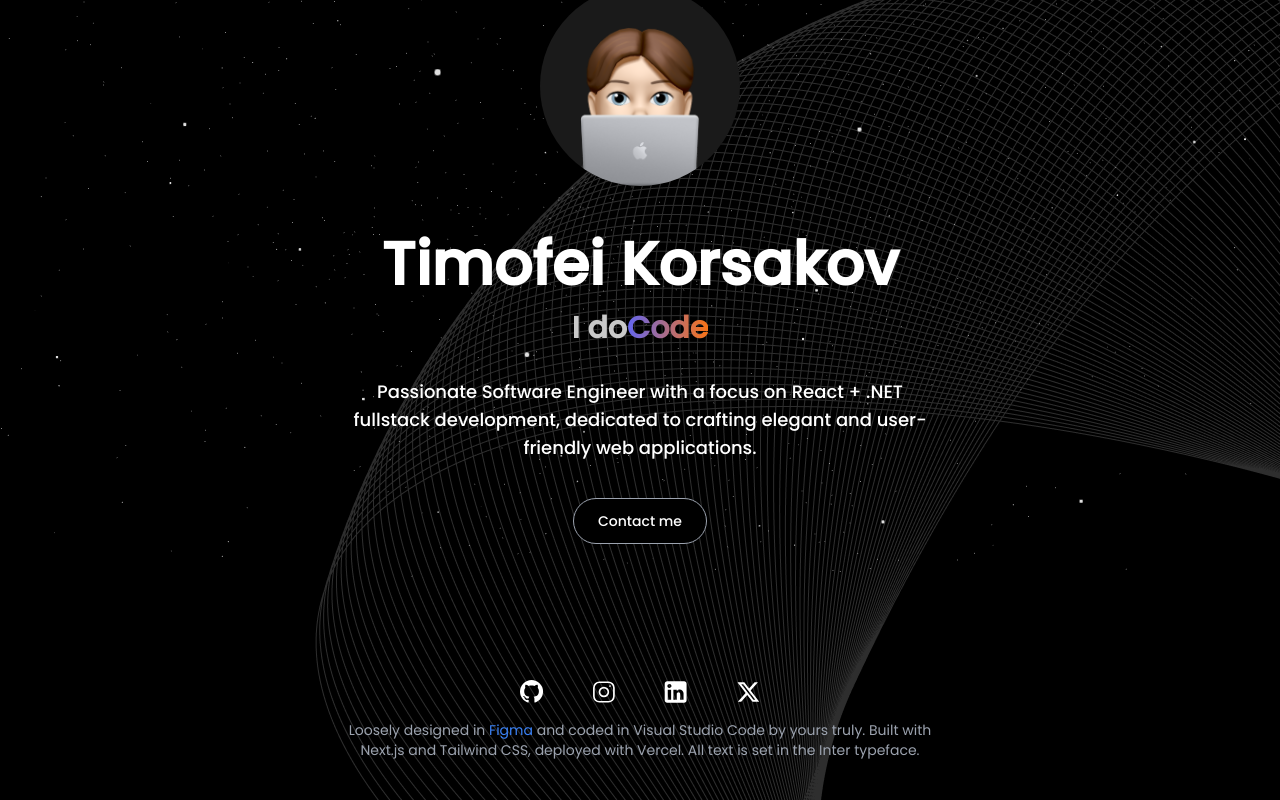
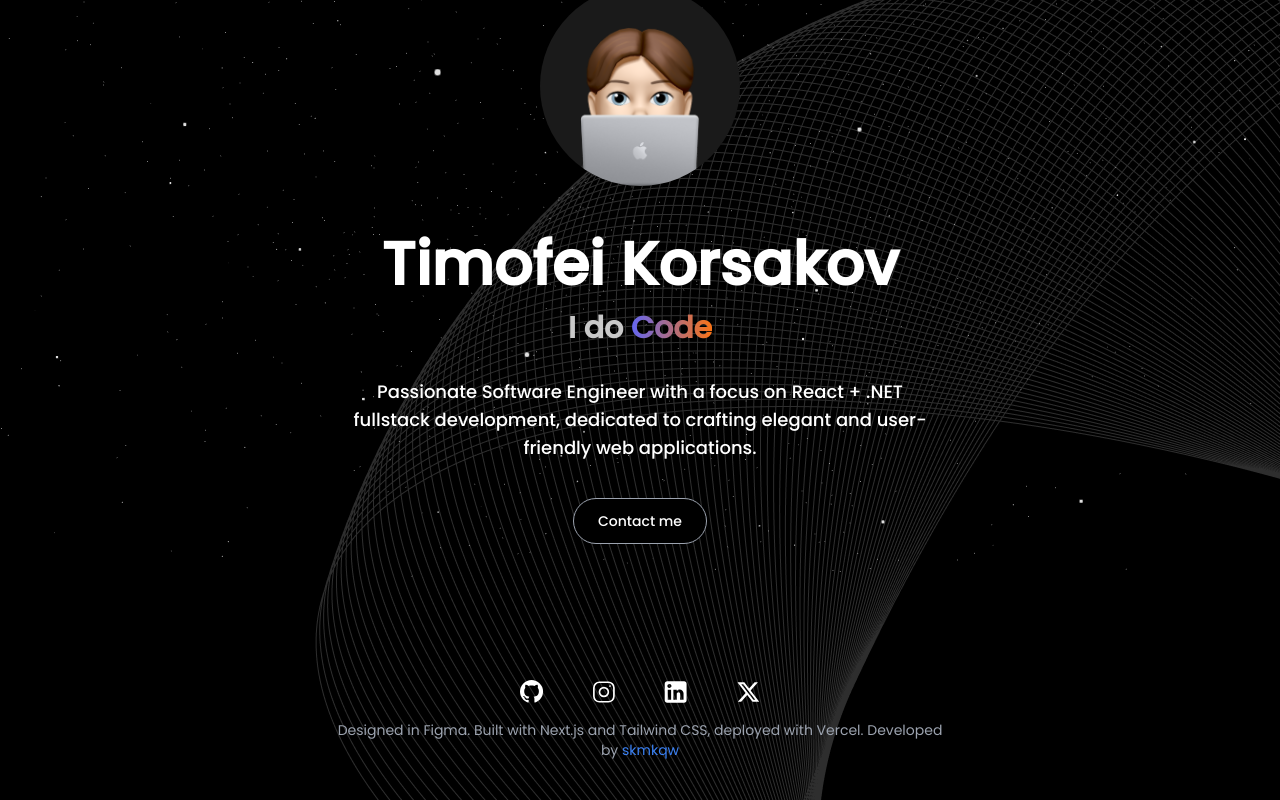
Before and after one commit to skmkqw/Portfolio, a Next.js app: page / in a window 1280 px wide. Shown: the part 222-1022 px from the top of the page. Built offline with nearby package versions, Linux system fonts and the light colour scheme.

Commit message:
small adjustments

```diff
--- a/components/shared/Footer.tsx
+++ b/components/shared/Footer.tsx
@@ -1,4 +1,6 @@
 import { Container, SocialIcons } from "@/components";
+import React from "react";
+import Link from "next/link";
 
 export default function Footer() {
     return (
@@ -7,9 +9,9 @@ export default function Footer() {
                 <div className="max-w-2xl text-center flex flex-col items-center">
                     <SocialIcons />
                     <p className="mt-4 text-sm text-gray-400 px-6">
-                        Loosely designed in <span className="text-blue-500">Figma</span> and coded in Visual Studio Code
-                        by yours truly. Built with Next.js and Tailwind CSS, deployed with Vercel. All text is set in
-                        the Inter typeface.
+                        Designed in Figma. Built with Next.js and Tailwind CSS, deployed with Vercel. Developed by <Link
+                        href="https://github.com/skmkqw"
+                        className="text-blue-500">skmkqw</Link>
                     </p>
                 </div>
             </footer>
--- a/components/shared/HeroSection.tsx
+++ b/components/shared/HeroSection.tsx
@@ -8,9 +8,8 @@ export default function HeroSection() {
                    className="bg-[#1A1A1A] rounded-full" />
             <Title text="Timofei Korsakov" className="mt-12 text-4xl md:text-5xl lg:text-6xl" />
             <p className="font-semibold text-[#C9C9C9] text-xl md:text-2xl lg:text-3xl mt-4">
-                I do
-                <span
-                    className="bg-gradient-to-r from-indigo-500 to-orange-500 bg-clip-text text-transparent">
+                I do <span
+                        className="bg-gradient-to-r from-indigo-500 to-orange-500 bg-clip-text text-transparent">
                     Code
                 </span>
             </p>
--- a/components/ui/GradientText.tsx
+++ b/components/ui/GradientText.tsx
@@ -6,5 +6,5 @@ const inter = Inter({
 });
 
 export default function GradientText({ text, className }: { text: string, className?: string }) {
-    return <p className={`${inter.className} text-xs font-medium tracking-widest bg-gradient-to-r from-indigo-500 to-orange-500 bg-clip-text text-transparent ${className}`}>{text}</p>;
+    return <p className={`${inter.className} text-xs font-medium tracking-[10px] bg-gradient-to-r from-indigo-500 to-orange-500 bg-clip-text text-transparent ${className}`}>{text}</p>;
 }
```
